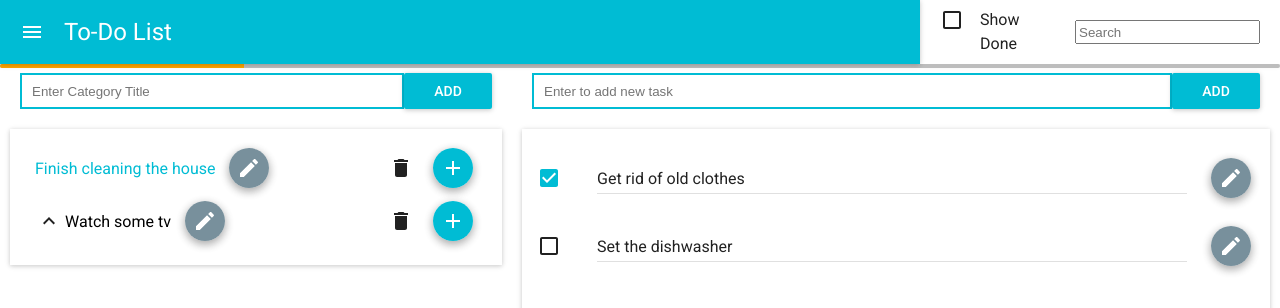
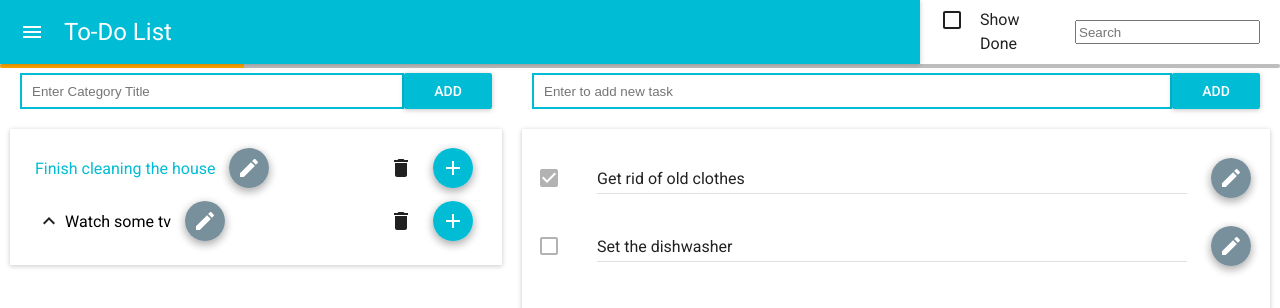
Before and after one commit to Tasarinan/react_todo, a React (Create React App) app: page /1 in a window 1280 px wide. Shown: the top 308 px of the page. Built offline with nearby package versions, Linux system fonts and the light colour scheme; what react-tap-event-plugin would draw is missing.

Commit message:
switch todoitem to container and component

```diff
--- a/src/components/Category/index.js
+++ b/src/components/Category/index.js
@@ -13,8 +13,8 @@ import TodoTile from '../TodoTile';
 
 const Category = ({categoryList, addNewTask, editTask, ...restProps}) => (
     <div>
-        <MainHeader/>
-        <ProgressBar/>
+        <MainHeader categoryList={categoryList}/>
+        <ProgressBar categoryList={categoryList}/>
         <div className="Category">
             <CategoryTile categoryList={categoryList} {...restProps} />
             <Switch>
--- a/src/components/Dashboard/index.js
+++ b/src/components/Dashboard/index.js
@@ -7,7 +7,7 @@ import {
 
 import Category from '../Category';
 
-const Dashboard = (props) =>  (
+const Dashboard = (props) => (
 	<BrowserRouter>
 		<Switch>
 			<Route path="/:categoryId/:todoId/edit" render={() => (
--- a/src/components/TodoItem/index.js
+++ b/src/components/TodoItem/index.js
@@ -1,4 +1,4 @@
-import React, {Component} from 'react';
+import React from 'react';
 import { NavLink } from 'react-router-dom';
 
 import FloatingActionButton from 'material-ui/FloatingActionButton';
@@ -7,52 +7,31 @@ import TextField from 'material-ui/TextField';
 import Checkbox from 'material-ui/Checkbox';
 import './TodoItem.css';
 
-class TodoItem extends Component {
-	state = {
-		newItemTitle: ""
-	};
-
-    handleTitleChange = (e) => {
-        this.setState({newItemTitle: e.target.value});
-    };
-
-    handleSubmit = () => {
-        const {editTask, id} = this.props;
-        const {newItemTitle} = this.state;
-
-        if(newItemTitle.trim()) editTask(newItemTitle, id);
-
-        this.setState({newItemTitle: ""});
-	};
-
-    render() {
-    	const {id, title, isCompleted, url} = this.props;
-        return (
+const TodoItem = ({id, title, isCompleted, url, handleTitleChange, handleSubmit}) =>  (
 	<li className="TodoItem">
 		<div className="TodoItemName">
 			<Checkbox
 				style={{width: 'auto'}}
 				name="isCompleted"
 				checked={isCompleted}
+				disabled
 			/>
 			<TextField
 				className="TodoItemTitle"
 				id="text-field-default"
 				defaultValue={title}
-						onChange={this.handleTitleChange}
-						onBlur={this.handleSubmit}
+				onChange={handleTitleChange}
+				onBlur={handleSubmit}
 			/>
 		</div>
 		<NavLink to={`${url}/${id}/edit`} activeClassName="selected">
 			<FloatingActionButton className="CategoryItemButton" backgroundColor={"#78909C"} mini>
-						<EditIcon >
-						</EditIcon>
+				<EditIcon />
 			</FloatingActionButton>
 		</NavLink>
 	</li>
 );
-    }
-}
+
 
 
 export default TodoItem;
--- a/src/components/TodosList/index.js
+++ b/src/components/TodosList/index.js
@@ -1,14 +1,12 @@
 import React from 'react';
 import './TodosList.css'
 
-import TodoItem from '../TodoItem';
+import TodoItemContainer from '../../containers/TodoItemContainer';
 
-const TodosList = ({ todosList, ...props }) => {
-
-	return (
+const TodosList = ({ todosList, ...props }) => (
 	<ul className="TodosList">
 		{todosList.map((item) =>
-				<TodoItem
+			<TodoItemContainer
 				key={item.id}
 				id={item.id}
 				title={item.title}
@@ -18,6 +16,5 @@ const TodosList = ({ todosList, ...props }) => {
 		)}
 	</ul>
 );
-};
 
 export default TodosList;
--- a/src/containers/DashboardContainer/index.js
+++ b/src/containers/DashboardContainer/index.js
@@ -108,9 +108,9 @@ class DashboardContainer extends Component {
 
         return (
         	<Dashboard
-				addNewCategory={this.addNewCategory}
 				categoryList={categoryList}
 				itemsToRender={itemsToRender}
+                addNewCategory={this.addNewCategory}
 				editCategory={this.editCategory}
 				deleteCategory={this.deleteCategory}
 				addNewSubcategory={this.addNewSubcategory}
--- /dev/null
+++ b/src/containers/TodoItemContainer/index.js
@@ -0,0 +1,36 @@
+import React, {Component} from 'react';
+import TodoItem from '../../components/TodoItem';
+
+class TodoItemContainer extends Component {
+	state = {newItemTitle: ""};
+
+    handleTitleChange = (e) => {
+        this.setState({newItemTitle: e.target.value});
+    };
+
+    handleSubmit = () => {
+        const {editTask, id} = this.props;
+        const {newItemTitle} = this.state;
+
+        if(newItemTitle.trim()) editTask(newItemTitle, id);
+
+        this.setState({newItemTitle: ""});
+	};
+
+    render() {
+    	const {id, title, isCompleted, url} = this.props;
+
+        return (
+            <TodoItem
+				id={id}
+				title={title}
+				isCompleted={isCompleted}
+				url={url}
+				handleTitleChange={this.handleTitleChange}
+				handleSubmit={this.handleSubmit}
+			/>
+        );
+    }
+}
+
+export default TodoItemContainer;
```
Lines whose indentation alone changed are shown as unchanged.
